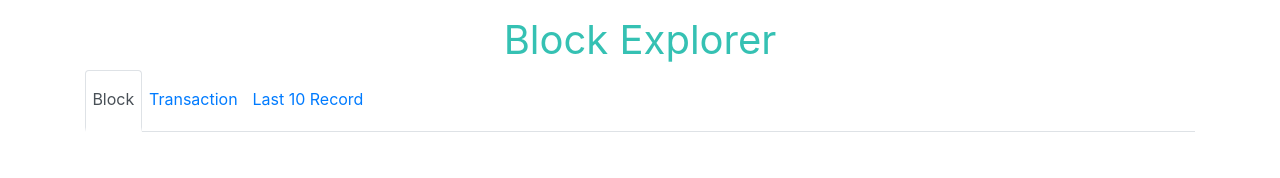
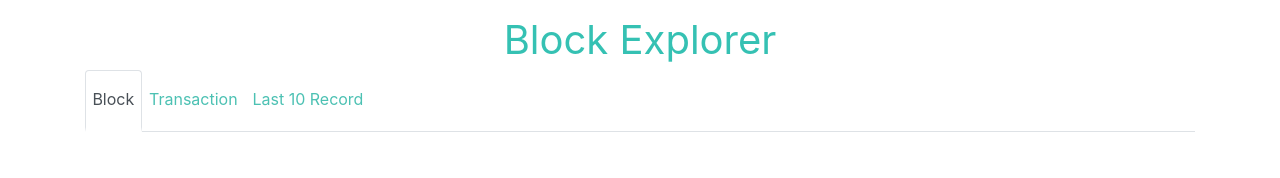
Before and after one commit to aditya9026/block-explorer, a React (Create React App) app: page / in a window 1280 px wide. Shown: the part 187-365 px from the top of the page. Built offline with nearby package versions, Linux system fonts and the light colour scheme; no server answers.

Commit message:
minor update

```diff
--- a/src/component/index.css
+++ b/src/component/index.css
@@ -95,6 +95,6 @@ h1 {
   border-bottom: 5px solid #4cc1b3;
   color: #4cc1b3;
 }
-a.nav-link:active, a.nav-link:visited{
+a, a.nav-link:active, a.nav-link:visited{
   color: #4cc1b3;
 }
```
